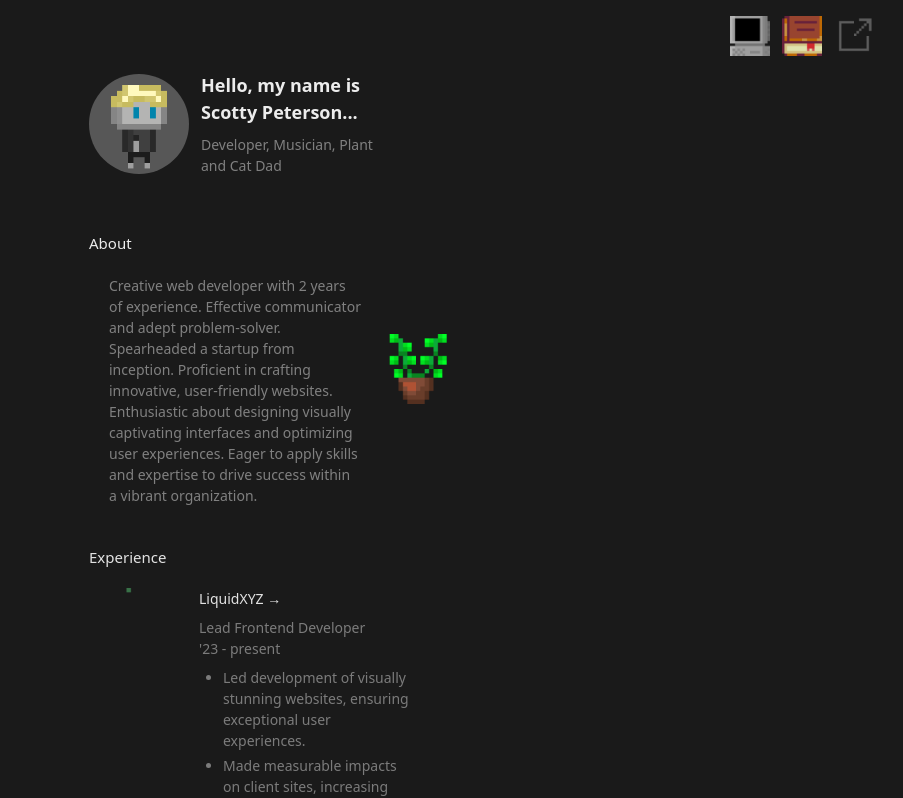
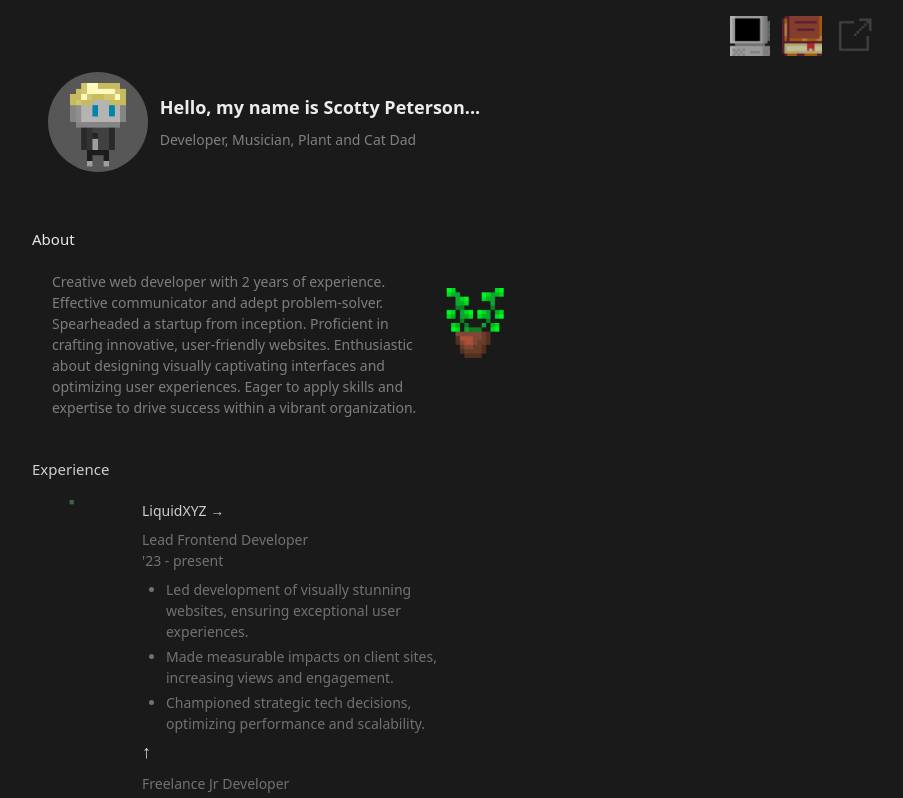
Before and after one commit to Scottsdaaale/portfolio-v2, a Next.js app: page / in a window 1280 px wide. Shown: the top 798 px of the page, without its empty margins (370-1273 px from the left). Built offline with nearby package versions, Linux system fonts and the light colour scheme.

Commit message:
changed max width

```diff
--- a/app/components/routes/dev/Main.js
+++ b/app/components/routes/dev/Main.js
@@ -8,7 +8,7 @@ import FadeInWrapper from '../../common/FadeInWrapper';
 
 function Main() {
   return (
-    <div className="container mx-auto max-w-[450px]">
+    <div className="mx-auto max-w-[500px]">
       <Intro />
       <FadeInWrapper delay={5000}>
         <About />
```
